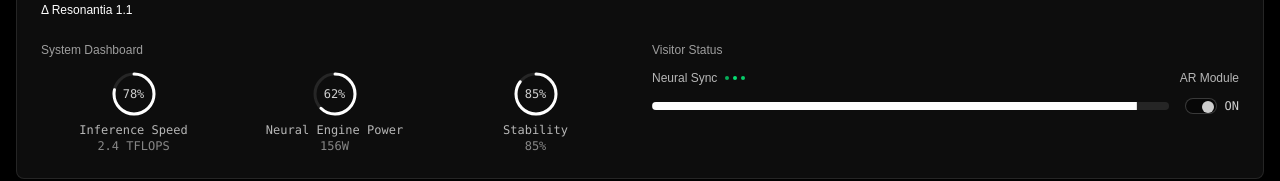
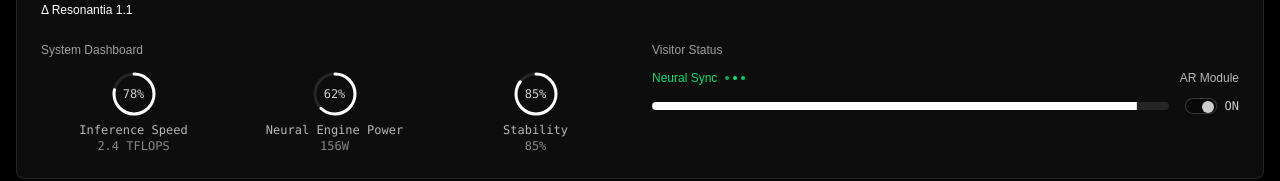
Before and after one commit to 12eonsf/ResonanceUIdemo, a Next.js app: page / in a window 1280 px wide. Shown: the part 240-421 px from the top of the page. Built offline with nearby package versions, Linux system fonts and the light colour scheme.

Commit message:
Change Neural Sync text color to green in Visitor Status
- Update Neural Sync label from text-white/70 to text-green-400
- Maintains consistency with the green pulsing dots animation
- Enhances visual distinction for the Neural Sync status indicator

```diff
--- a/src/app/page.tsx
+++ b/src/app/page.tsx
@@ -1104,7 +1104,7 @@ All attempts to define *Resonantia* will converge to recursion.`);
                   {/* Neural Sync and AR Module Labels */}
                   <div className="flex items-center justify-between gap-4">
                     <div className="flex items-center gap-2">
-                      <div className="text-white/70">Neural Sync</div>
+                      <div className="text-green-400">Neural Sync</div>
                       <div className="flex items-center gap-1">
                         <motion.div
                           className="w-1 h-1 bg-green-400 rounded-full"
```
